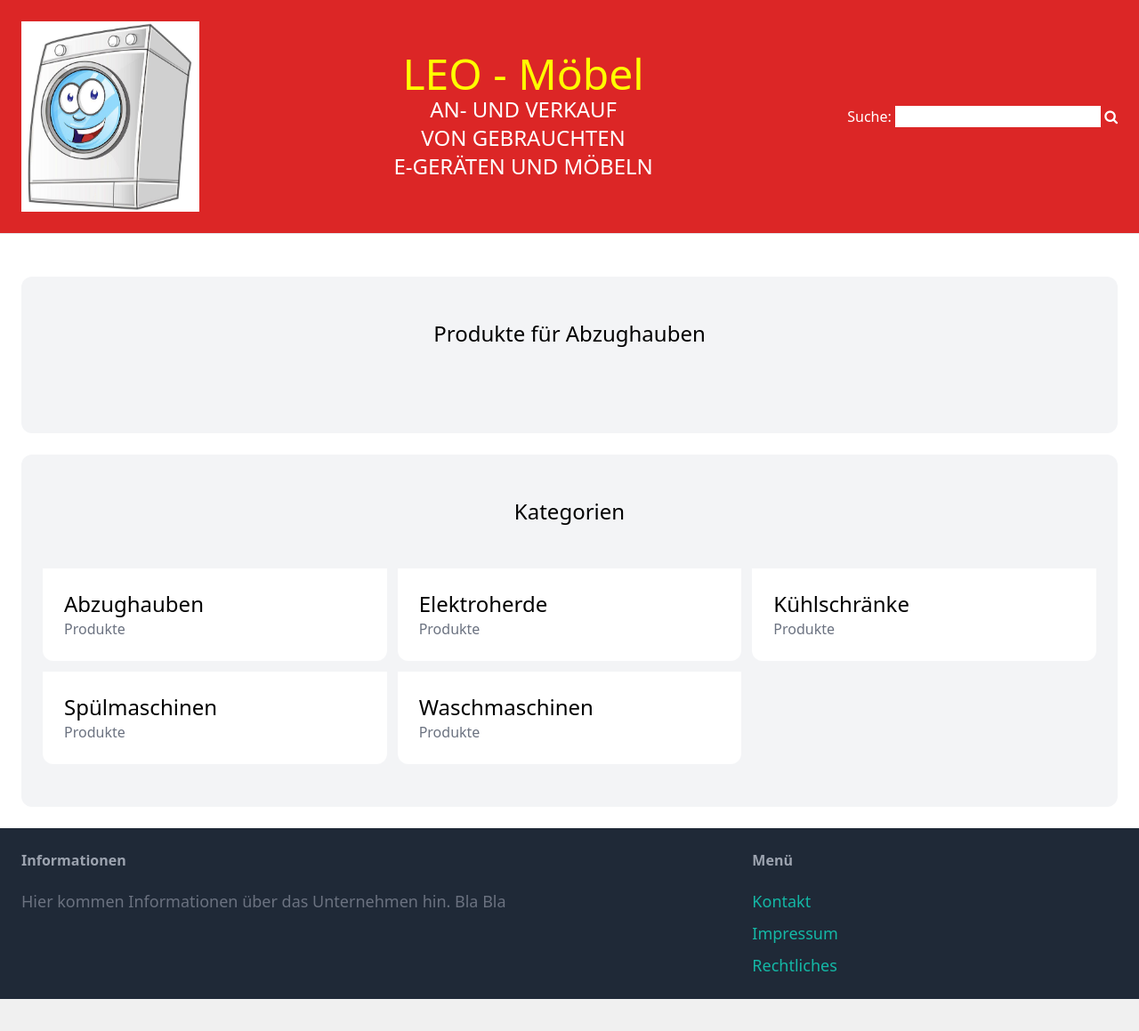
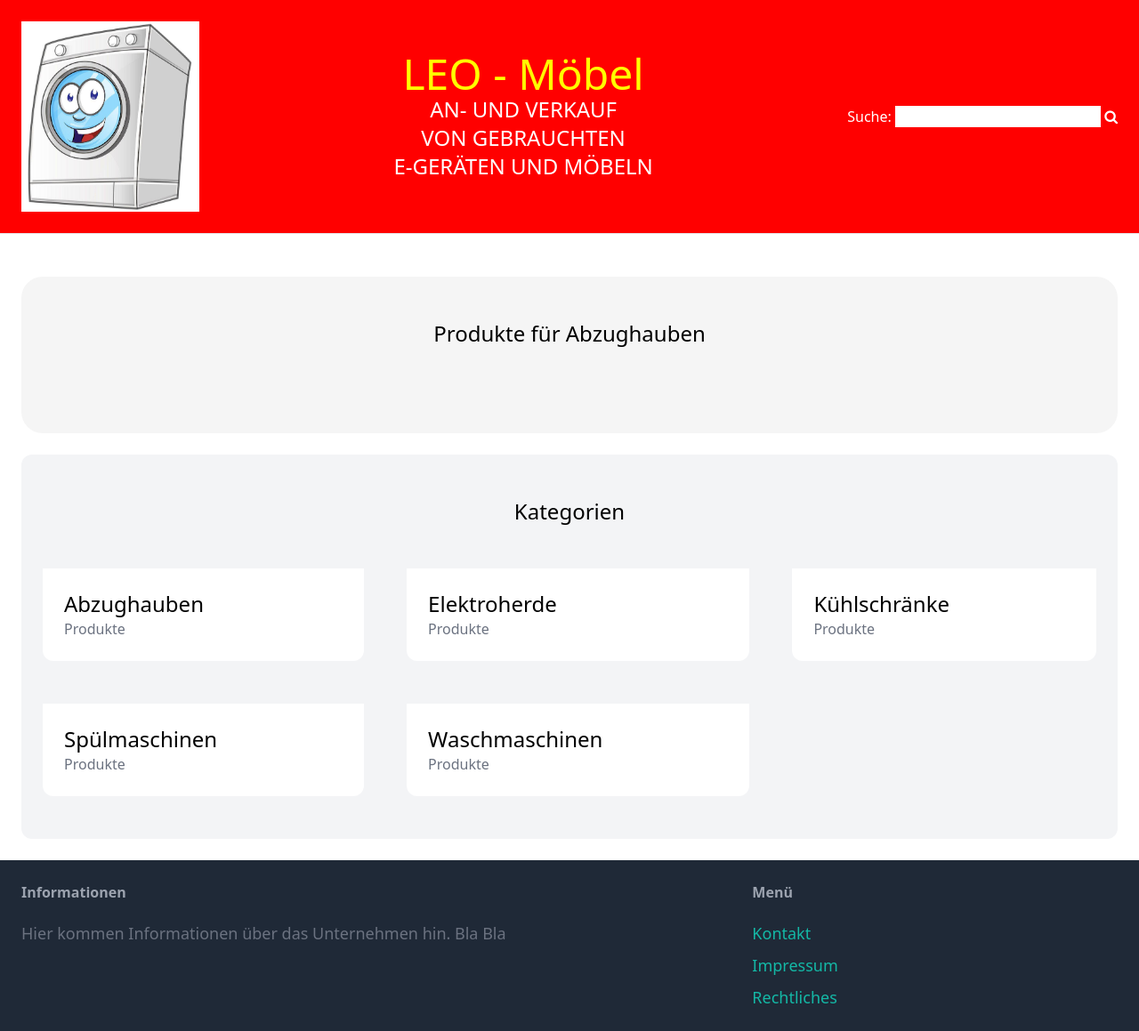
Before and after one commit to EddyB1337/djangoProject, a Django app: page /kategorie/8/ in a window 1280 px wide. Shown: the whole page at 89% size. Before the commit the page ends 1123 px from the top, so only its background shows below. Run offline with Django 4.2, Linux system fonts and the light colour scheme; data comes from the database, SQL or seed files in the repository; some libraries are stand-ins or nearby versions.

Commit message:
extract to css style field and add style for media (phone view)

```diff
--- a/djangoProject/settings.py
+++ b/djangoProject/settings.py
@@ -17,6 +17,7 @@
 BASE_DIR = Path(__file__).resolve().parent.parent
 
 
+
 # Quick-start development settings - unsuitable for production
 # See https://docs.djangoproject.com/en/4.1/howto/deployment/checklist/
 
@@ -26,7 +27,7 @@
 # SECURITY WARNING: don't run with debug turned on in production!
 DEBUG = True
 
-ALLOWED_HOSTS = []
+ALLOWED_HOSTS = ['10.125.2.67']
 
 
 # Application definition
--- a/personal/templates/personal/base.html
+++ b/personal/templates/personal/base.html
@@ -7,10 +7,58 @@
         <meta name="viewport" content="width=device-width, initial-scale=1.0f">
         <script src="https://cdn.tailwindcss.com"></script>
         <title>{% block title %}{% endblock %} | Elektrogeräte Leo</title>
+        <style>
+            .header {
+                background-color: red;
+                padding-left: 1.5rem;
+                padding-right: 1.5rem;
+                padding-top: 1.5rem;
+                padding-bottom: 1.5rem;
+                justify-content: space-between;
+                align-items: center;
+                border-bottom-width: 1px;
+                border-color: rgb(229 231 235);
+                display: flex;
+            }
+            .footer {
+                padding-left: 1.5rem;
+                padding-right: 1.5rem;
+                padding-top: 1.5rem;
+                padding-bottom: 1.5rem;
+                justify-content: space-between;
+                background-color: #1F2937;
+                display: flex;
+            }
+
+            .product-content{
+            margin-top: 1.5rem;
+            padding-left: 1.5rem;
+            padding-right: 1.5rem;
+            padding-top: 3rem;
+            padding-bottom: 3rem;
+            background-color: #f5f5f5;
+            border-radius: 1.5rem;
+        }
+        .product-order{
+            display: grid;
+            grid-template-columns: auto auto auto;
+            gap: 3rem;
+        }
+        @media (max-width: 767px) {
+                .hidden-mobile {
+                    display: none;
+                }
+                .product-order{
+                    display: grid;
+                    grid-template-columns: auto;
+                    gap: 3rem;
+                }
+            }
+        </style>
     </head>
     <body>
 
-        <nav class="py-6 px-6 flex justify-between items-center border-b border-gray-200 bg-red-600"  >
+        <nav class="header"  >
             <a href="/">
             <img src="/media/Screen Shot 2023-04-08 at 8.50.06 PM.png" width="200" height="200">
 
@@ -24,7 +72,7 @@
                 <br>
                 <a class="text-2xl " style="color:white">E-GERÄTEN UND MÖBELN</a>
             </div>
-            <form action="/search" method="get">
+            <form action="/search" method="get" class="hidden-mobile">
                 <label for="search" style="color: white;">Suche:</label>
                 <input type="text" id="search" name="q">
             <button type="submit" style="color: white; background-color: transparent; border: none;"><i class="fa fa-search" style="color: white;"></i></button>
@@ -37,7 +85,7 @@
             {% endblock %}
         </div>
 
-        <footer class="py-6 px-6 flex justify-between bg-gray-800">
+        <footer class="footer">
             <div class="w-2/>3 pr-10">
                 <h3 class="mb-5 font-semibold text-gray-400">Informationen</h3>
 
--- a/personal/templates/personal/categoryIndex.html
+++ b/personal/templates/personal/categoryIndex.html
@@ -4,10 +4,10 @@
 
 
 {% block content %}
-<div class="mt-6 px-6 py-12 bg-gray-100 rounded-xl">
+<div class="product-content">
         <h2 class="mb-12 text-2xl text-center">Produkte für {{ category.name }}</h2>
 
-        <div class="grid grid-cols-3 gap-3">
+        <div class="product-order">
             {% for item in related_items_to_category %}
                 <div>
                     <a href="{% url 'item:detail' item.id %}">
@@ -28,7 +28,7 @@
     <div class="mt-6 px-6 py-12 bg-gray-100 rounded-xl">
         <h2 class="mb-12 text-2xl text-center">Kategorien</h2>
 
-        <div class="grid grid-cols-3 gap-3">
+        <div class="product-order">
             {% for category in categories %}
                 <div>
                     <a href="{% url 'personal:categoryIndex' category.id %}">
```
Also changed, not shown: personal/templates/personal/index.html (+4 -4 lines).
